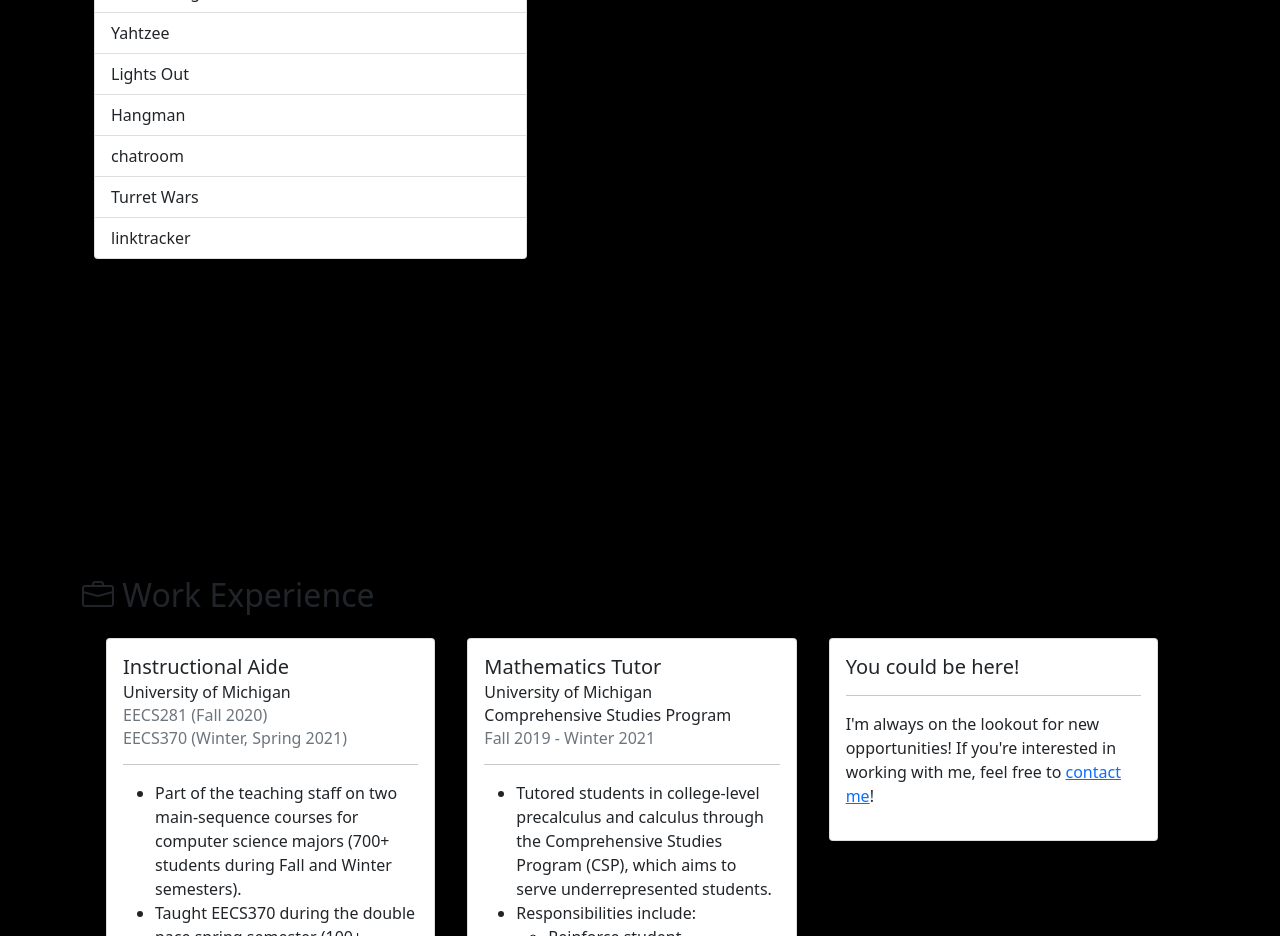
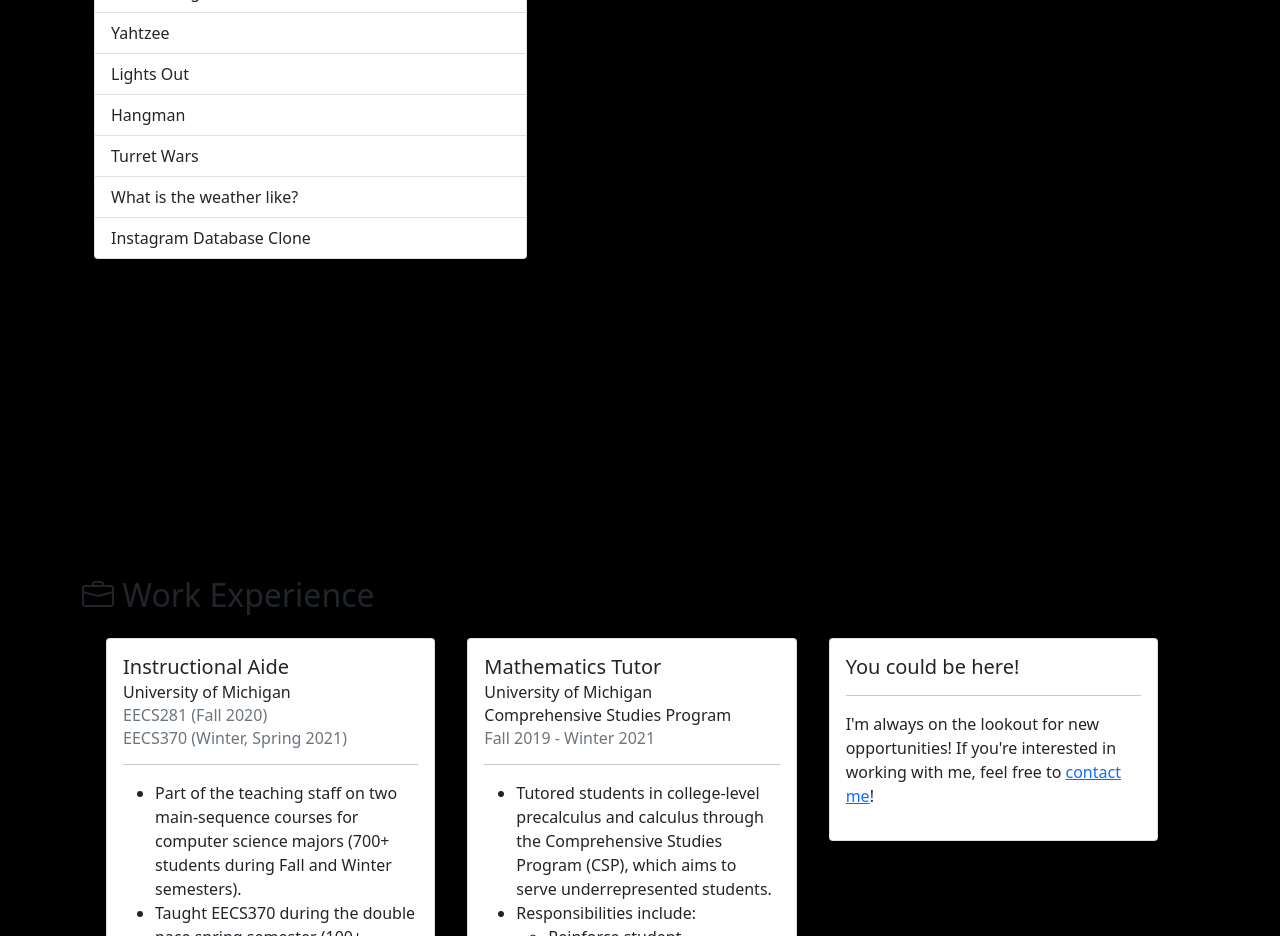
Before and after one commit to arryan135/React-Website1.0, a Vue app: page / in a window 1280 px wide. Shown: the part 2080-3016 px from the top of the page. Built offline with nearby package versions, Linux system fonts and the light colour scheme.

Commit message:
add weather app and ig db clone project description

```diff
--- a/src/components/ProjectInformation.vue
+++ b/src/components/ProjectInformation.vue
@@ -82,18 +82,6 @@
                         <p>If you would like to know more about the game’s implementation details, check out my GitHub <a href="https://github.com/arryan135/hangman" target="_blank" rel="noopener noreferrer">repo</a>.</p>`
                     },
                     {
-                        name: "chatroom",
-                        html:
-                        `<p><span class="italics">chatroom</span> is a chat application that allows users to create and join rooms. Each user is uniquely identified by a random string of four hex digits. Users can tag each other using their identifier. Using socket.io, multiple computers on the same network can join the same rooms, and different rooms will not intefere with each other.</p>
-                         <h4>Image Gallery:</h4>
-                         <div class="container mb-3">
-                            <div>
-                                <img class="img-fluid" src="img/chatroom1.png" aria-describedby="chatroom1-caption">
-                            </div>
-                            <small id="chatroom1-caption">The main interface of chatroom.</small>
-                         </div>`
-                    },
-                    {
                         name: "Turret Wars",
                         html:
                         `<p>Over the course of approximately a week, I designed a space-themed shooter game. In this game, your aim is to take out turrets before they take you out. After a few levels, you're able to use shields to take damage, and later on use an EMP to stop turrets from shooting temporarily. The project as a whole was over 3000 lines of Swift code, and was coded using Apple's SpriteKit framework for the physics and animation.</p>
@@ -118,10 +106,20 @@
                          </div>`
                     },
                     {
-                        name: "linktracker",
+                        name: "What is the weather like?",
                         html:
-                        `<p>During the pandemic, many of us use virtual conferencing software such as Zoom or Google Meet to collaborate with others. However, it can be tough to keep track of the myriad links used to join different meetings. That's why I developed linktracker, an app that helps you keep track of meeting links in your browser. Using the browser's storage, linktracker is able to remember when your meetings take place and the links associated with them, and gives you the option to filter events in different ways. linktracker also includes some convenience features such as editing events, and dark mode.</p>
-                        <p>If you'd like to try out linktracker for yourself, you can find it <a href="https://danlliu.github.io/linktracker" target="_blank" rel="noopener noreferrer">here</a>!</p>`
+                        `<p>This is one of my earliest <span class="italic">NodeJS</span> applications. This is a weather application that fetches the real-time weather information for the location entered by the user.</p>
+                         <p>The application is implemented using a backend <span class="italic">Express</span> server which is also wired up to a frontend <span class="italic">Javascript Client</span>. Embedded within an <span class="italic">Express GET route</span>, the application first processes the latitude and longitude of the location entered by the user using the <span class="italic">Mapbox API</span>. This geolocation data is then passed on to the <span class="italic">Weather Stack API</span> to get real-time weather information. These subsequent API requests are made through nested <span class="italic">asynchronous JavaScript</span> code and the relevant weather information is then extracted from the JSON data received from these requests. Finally, the weather data is injected into the frontend HTML. This frontend HTML is templated using <span class="italic">Handlebars</span>, which streamlines the process of injecting data acquired from asynchronous code.</p>
+                         <p>If you would like to check out this application for yourself, you can find it <a href="https://arryan-weather-application.herokuapp.com" target="_blank" rel="noopener noreferrer">here</a>!</p>
+                         <p>If you would like to know more about this application’s implementation details, check out my GitHub <a href="https://github.com/arryan135/NodeJS-Weather-App" target="_blank" rel="noopener noreferrer">repo</a>.</p>`
+                    },
+                    {
+                        name: "Instagram Database Clone",
+                        html:
+                        `<p>This is a partial clone of Instagram’s database made primarily using <span class="italic">mySQL</span>.</p>
+                         <p>The clone consists of <span class="italic">SQL tables</span> for the users, photos posted by the users, users’ comments, likes for users’ photos, users’ followers, and tags for the users’ photos. Most of the table definitions contain a <span class="italic">Foreign Key</span> argument with appropriate IDs in order to establish a <span class="italic">many-to-many relationship</span>. Using <span class="italic">JavaScript</span> and the <span class="italic">faker library</span>, I populated the tables with artificial data. The implementation to add artificial data also makes sure to include Instagram bots that like every picture and follow every user. This addition was done intentionally as after setting up the data, I used <span class="italic">SQL</span> scripts to find all the information pertaining to Instagram Bots in my database. Throughout the project, I asked myself many other hypothetical questions about my dataset and I attempted to answer them using <span class="italic">SQL</span> scripts.</p>
+                         <p>Furthermore, entries to a table that signify a user attempting to follow itself are stopped by using <span class="italic">SQL Data Triggers</span>. This trigger executes before an invalid self-follow insert is executed. Along the same lines, when a user unfollows someone, I implemented a data trigger to keep a record of the unfollow history for that user and it executes after the unfollow occurs.</p>
+                         <p>If you would like to check out the <span class="italic">SQL</span> scripts or know more about how I attempted to answer several other hypothetical questions pertaining to my artificial Instagram database, check out my GitHub <a href="https://github.com/arryan135/instagram_db_clone" target="_blank" rel="noopener noreferrer">repo</a>!</p>`
                     }
                 ]
             }
```
